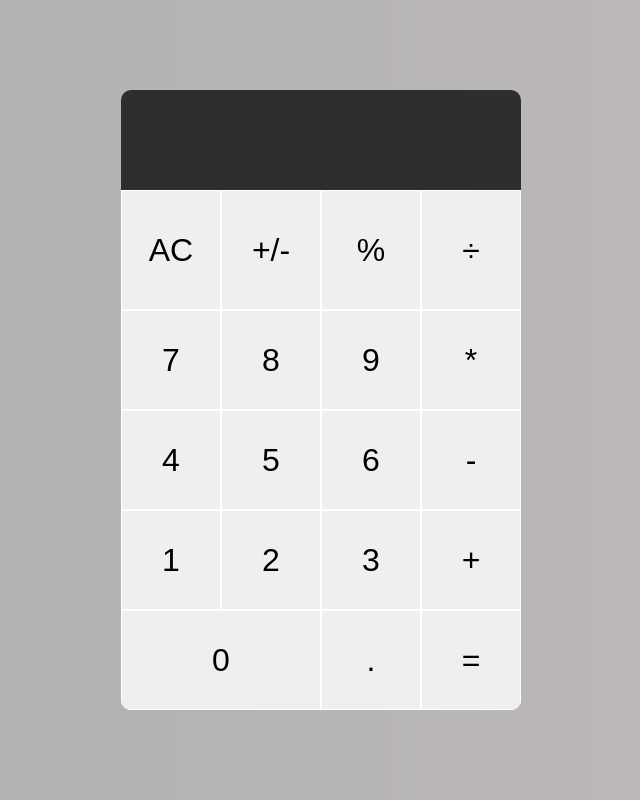
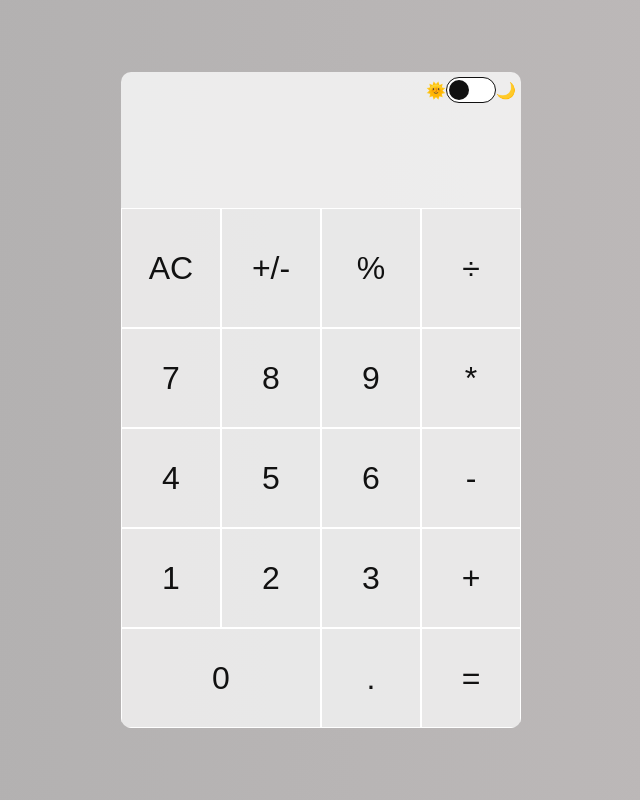
Before and after one commit to BukavnyovaN/Simple-Calculator, a website built with webpack: page src/index.html in a window 1280 px wide. Shown: the whole page, without its empty margins (319-959 px from the left). Built offline with nearby package versions, Linux system fonts and the light colour scheme.

Commit message:
feat: add theme management;

```diff
--- a/eslint.config.mjs
+++ b/eslint.config.mjs
@@ -15,6 +15,7 @@ export default [
         document: 'readonly',
         window: 'readonly',
         console: 'readonly',
+        localStorage: 'readonly',
       },
     },
 
--- a/src/index.html
+++ b/src/index.html
@@ -6,7 +6,16 @@
     <title>Calculator</title>
 </head>
 <body>
-    <div class="calculator-container">
+
+<div class="calculator-container">
+        <div class='theme-toggle'>
+            <div>🌞</div>
+            <input type="checkbox" class="checkbox" id="checkbox">
+            <label for="checkbox" class="checkbox-label">
+                <span class="ball"></span>
+            </label>
+            <div>🌙</div>
+        </div>
         <div class="output">
             <div class="display"></div>
         </div>
--- a/src/index.js
+++ b/src/index.js
@@ -7,6 +7,26 @@ let operation = undefined;
 
 document.addEventListener('DOMContentLoaded', () => {
   const display = document.querySelector('.display');
+  const checkbox = document.getElementById('checkbox');
+
+  if (localStorage.getItem('theme') === 'dark') {
+    document.documentElement.classList.add('dark-theme');
+    checkbox.checked = true;
+  } else {
+    document.documentElement.classList.add('light-theme');
+  }
+
+  checkbox.addEventListener('change', () => {
+    if (checkbox.checked) {
+      document.documentElement.classList.remove('light-theme');
+      document.documentElement.classList.add('dark-theme');
+      localStorage.setItem('theme', 'dark');
+    } else {
+      document.documentElement.classList.remove('dark-theme');
+      document.documentElement.classList.add('light-theme');
+      localStorage.setItem('theme', 'light');
+    }
+  });
 
   document.querySelectorAll('.controls button').forEach((button) => {
     button.addEventListener('click', () => {
--- a/src/styles/main.css
+++ b/src/styles/main.css
@@ -7,7 +7,27 @@
 body {
     padding: 0;
     margin: 0;
-    background: linear-gradient(to right, #afaeae, #c0bbbb);
+    background: linear-gradient(to right, #393838, #2e2e2e);
+}
+
+.output {
+    background-color: rgba(0, 0, 0, .75);
+    color: white;
+    display: flex;
+    align-items: flex-end;
+    justify-content: space-around;
+    flex-direction: column;
+    padding: 10px;
+    word-wrap: break-word;
+    word-break: break-all;
+    min-width: 400px;
+    max-width: 400px;
+    min-height: 100px;
+}
+
+.output .display {
+    font-size: 2.5rem;
+    text-align: right;
 }
 
 .calculator-container {
@@ -33,35 +53,108 @@ body {
 .controls > button {
     cursor: pointer;
     font-size: 2rem;
-    border: 1px solid #ffffff;
+    border: 1px solid rgba(0, 0, 0, .75);
+    color: #ffffff;
+    background-color: #222222;
     outline: none;
 }
 
 .controls > button:hover {
-    background-color: rgba(255, 255, 255, .9);
+    background-color: rgba(0, 0, 0, .9);
 }
 
 .span-two {
     grid-column: span 2;
 }
 
-.output {
+/*Light Theme styles*/
+
+.light-theme  body{
+    background: linear-gradient(to right, #afaeae, #c0bbbb);
+}
+
+.light-theme .output {
+    background-color: rgba(255, 255, 255, .75);
+    color: black;
+}
+
+.light-theme .controls {
+    background-color: rgba(0, 0, 0, .1);
+}
+
+.light-theme .theme-toggle {
+    background-color: rgba(255, 255, 255, .75);
+}
+
+.light-theme .checkbox-label {
+    background-color: #ffffff;
+    border: 1px solid #111111;
+}
+
+.light-theme .checkbox-label .ball {
+    background-color: #111111;
+}
+
+.light-theme .output .display {
+    color: #111111;
+}
+
+.light-theme .controls > button:hover {
+    background-color: rgba(255, 255, 255, .9);
+}
+
+.light-theme .controls > button {
+    cursor: pointer;
+    font-size: 2rem;
+    border: 1px solid #ffffff;
+    outline: none;
+    color: #111111;
+    background-color: rgba(255, 255, 255, .75);
+}
+
+/*Theme toggle styles*/
+
+.theme-toggle {
+    padding: 5px;
     background-color: rgba(0, 0, 0, .75);
-    display: flex;
-    align-items: flex-end;
-    justify-content: space-around;
-    flex-direction: column;
-    padding: 10px;
-    word-wrap: break-word;
-    word-break: break-all;
     border-radius: 10px 10px 0 0;
     min-width: 400px;
     max-width: 400px;
-    min-height: 100px;
+    display: flex;
+    align-items: center;
+    justify-content: flex-end;
 }
 
-.output .display {
-    color: white;
-    font-size: 2.5rem;
-    text-align: right;
+.checkbox {
+    opacity: 0;
+    position: absolute;
 }
+
+.checkbox-label {
+    background-color: #111;
+    border: 1px solid #ffffff;
+    width: 50px;
+    height: 26px;
+    border-radius: 50px;
+    position: relative;
+    padding: 5px;
+    cursor: pointer;
+    display: flex;
+    justify-content: space-between;
+    align-items: center;
+}
+
+.checkbox-label .ball {
+    background-color: #fff;
+    width: 20px;
+    height: 20px;
+    position: absolute;
+    left: 2px;
+    top: 2px;
+    border-radius: 50%;
+    transition: transform 0.2s linear;
+}
+
+.checkbox:checked + .checkbox-label .ball {
+    transform: translateX(24px);
+}
```
